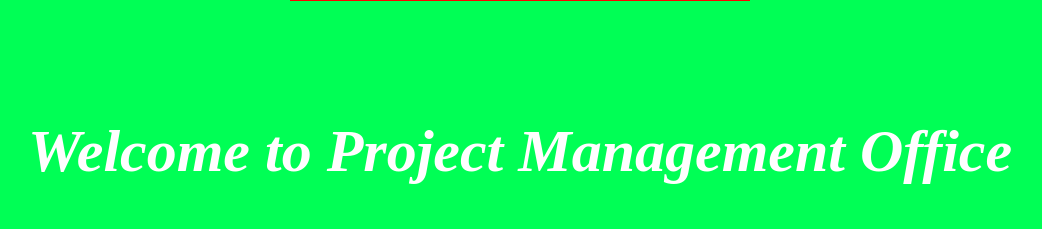
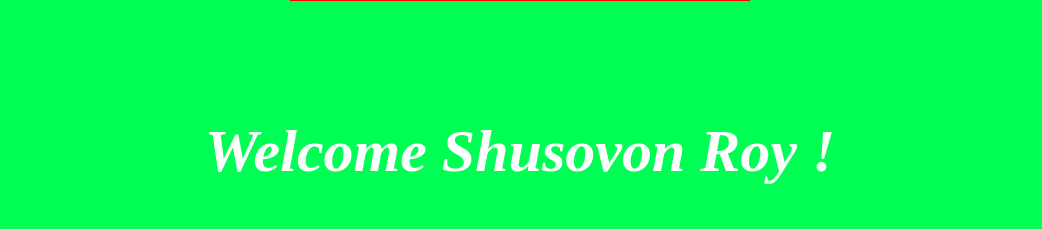
Before and after one commit to shuvro86/sample-microservice-python, a Flask app: template frontend/templates/index.htm in a window 1280 px wide. Shown: the part 401-630 px from the top of the page, without its empty margins (120-1162 px from the left). Run offline with Flask 3, Linux system fonts and the light colour scheme; the template is opened without the code that fills it, so the values that code supplies are empty.

Commit message:
Update index.htm

```diff
--- a/frontend/templates/index.htm
+++ b/frontend/templates/index.htm
@@ -99,7 +99,7 @@
     <div class="main-container">
 
     <br>
-    <i><h1> Welcome to Project Management Office </h1></i>
+    <i><h1> Welcome Shusovon Roy ! </h1></i>
     </div>
 
 </div>
```
